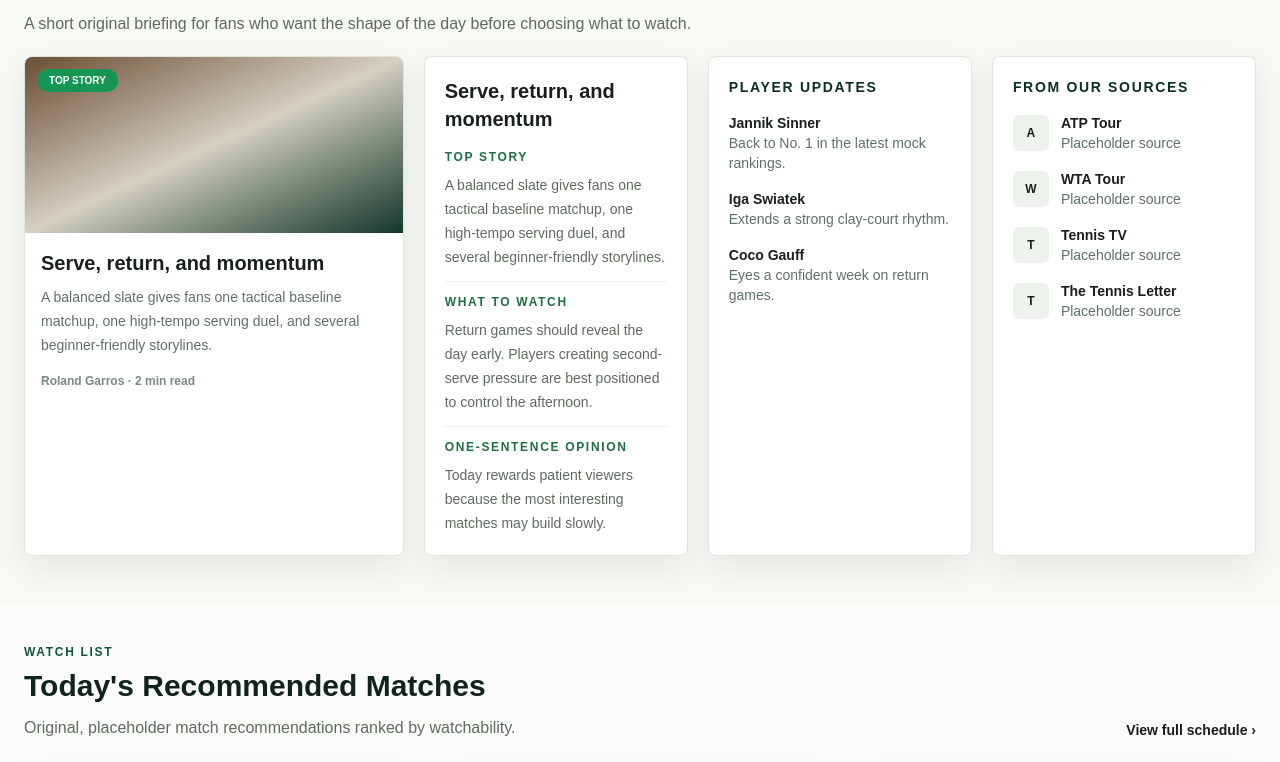
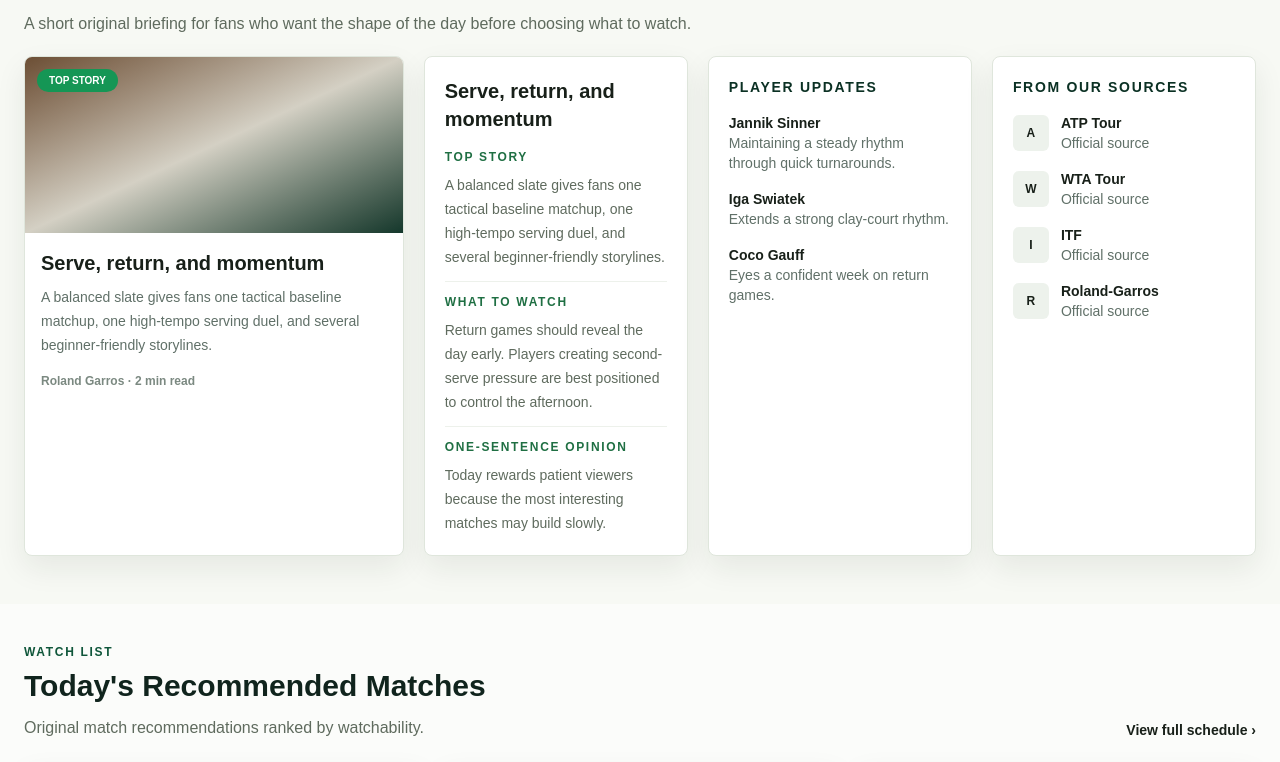
Before and after one commit to geoffrey-xiao/tennis_club, a Next.js app: page / in a window 1280 px wide. Shown: the part 673-1435 px from the top of the page. Built offline with nearby package versions, Linux system fonts and the light colour scheme; no server answers.

Commit message:
fix: complete final content QA

```diff
--- a/src/app/layout.tsx
+++ b/src/app/layout.tsx
@@ -34,7 +34,7 @@ export default function RootLayout({
       <body>
         <div className="min-h-screen bg-[var(--background)] text-[var(--foreground)]">
           <SiteHeader />
-          <main>{children}</main>
+          <div>{children}</div>
           <SiteFooter />
         </div>
       </body>
--- a/src/app/page.tsx
+++ b/src/app/page.tsx
@@ -15,7 +15,7 @@ export default function Home() {
   const recommendedMatches = matches.slice(0, 3);
 
   return (
-    <>
+    <main>
       <HomeHero />
       <BriefingSection />
       <MatchesSection matches={recommendedMatches} />
@@ -23,6 +23,6 @@ export default function Home() {
       <PlayersSection players={featuredPlayers} />
       <BeginnerGuidesSection guides={beginnerGuides} />
       <NewsletterCta />
-    </>
+    </main>
   );
 }
--- a/src/components/home/briefing-section.tsx
+++ b/src/components/home/briefing-section.tsx
@@ -40,7 +40,7 @@ export function BriefingSection() {
         <article className="rounded-lg border border-[#dfe6dc] bg-white p-5 shadow-[0_12px_30px_rgba(21,38,30,0.08)]">
           <h3 className="text-sm font-black uppercase tracking-[0.12em] text-[#0b3124]">Player updates</h3>
           <div className="mt-4 grid gap-4 text-sm">
-            <p><span className="font-black">Jannik Sinner</span><br /><span className="text-[#607068]">Back to No. 1 in the latest mock rankings.</span></p>
+            <p><span className="font-black">Jannik Sinner</span><br /><span className="text-[#607068]">Maintaining a steady rhythm through quick turnarounds.</span></p>
             <p><span className="font-black">Iga Swiatek</span><br /><span className="text-[#607068]">Extends a strong clay-court rhythm.</span></p>
             <p><span className="font-black">Coco Gauff</span><br /><span className="text-[#607068]">Eyes a confident week on return games.</span></p>
           </div>
@@ -48,11 +48,11 @@ export function BriefingSection() {
         <article className="rounded-lg border border-[#dfe6dc] bg-white p-5 shadow-[0_12px_30px_rgba(21,38,30,0.08)]">
           <h3 className="text-sm font-black uppercase tracking-[0.12em] text-[#0b3124]">From our sources</h3>
           <div className="mt-4 grid gap-4 text-sm">
-            {["ATP Tour", "WTA Tour", "Tennis TV", "The Tennis Letter"].map((source) => (
-              <p key={source} className="flex items-center gap-3">
-                <span className="grid h-9 w-9 place-items-center rounded-md bg-[#edf2ec] text-xs font-black">{source[0]}</span>
-                <span><span className="font-black">{source}</span><br /><span className="text-[#607068]">Placeholder source</span></span>
-              </p>
+            {[{ label: "ATP Tour", url: "https://www.atptour.com/" }, { label: "WTA Tour", url: "https://www.wtatennis.com/" }, { label: "ITF", url: "https://www.itftennis.com/" }, { label: "Roland-Garros", url: "https://www.rolandgarros.com/" }].map((source) => (
+              <a key={source.label} href={source.url} target="_blank" rel="noreferrer" className="flex items-center gap-3">
+                <span className="grid h-9 w-9 place-items-center rounded-md bg-[#edf2ec] text-xs font-black">{source.label[0]}</span>
+                <span><span className="font-black">{source.label}</span><br /><span className="text-[#607068]">Official source</span></span>
+              </a>
             ))}
           </div>
         </article>
--- a/src/components/home/matches-section.tsx
+++ b/src/components/home/matches-section.tsx
@@ -15,7 +15,7 @@ export function MatchesSection({ matches }: MatchesSectionProps) {
           <SectionHeading
             eyebrow="Watch list"
             title="Today's Recommended Matches"
-            description="Original, placeholder match recommendations ranked by watchability."
+            description="Original match recommendations ranked by watchability."
           />
           <Link href="/news" className="hidden text-sm font-black text-[#0b3124] sm:block">
             View full schedule ›
--- a/src/components/newsletter-cta.tsx
+++ b/src/components/newsletter-cta.tsx
@@ -18,21 +18,14 @@ export function NewsletterCta() {
             News, match picks, player updates and guides delivered every morning.
           </p>
         </div>
-        <form className="grid gap-3 sm:grid-cols-[1fr_auto]">
-          <label className="sr-only" htmlFor="newsletter-email">Email address</label>
-          <input
-            id="newsletter-email"
-            type="email"
-            placeholder="Enter your email address"
-            className="min-h-12 rounded-md border border-white/20 bg-white px-4 text-sm text-[#10241d] outline-none"
-          />
+        <div className="flex md:justify-end">
           <Link
             href="/subscribe"
             className="accent-link-text inline-flex min-h-12 items-center justify-center rounded-md bg-[#f4f100] px-5 text-sm font-black"
           >
             Get Daily Updates ›
           </Link>
-        </form>
+        </div>
       </div>
     </section>
   );
--- a/src/data/articles.ts
+++ b/src/data/articles.ts
@@ -59,7 +59,7 @@ export const articles: Article[] = [
       "Three pressure patterns to watch when two aggressive baseliners meet deep in a draw.",
     body:
       "The first serve after a long rally, the return at 30-40, and the first point after a medical timeout can reveal who is reading the match best. A close preview should focus less on reputation and more on which player owns those repeatable moments.",
-    sources: [{ label: "Tournament schedule placeholder", url: "https://www.atptour.com/" }],
+    sources: [{ label: "ATP Tour", url: "https://www.atptour.com/" }],
     publishedAt: "2026-06-03T10:30:00.000Z",
     author: "Tennis Club Desk",
     tags: ["preview", "pressure", "baseline"]
@@ -73,7 +73,7 @@ export const articles: Article[] = [
       "Start with rhythm, contact, and balance before worrying about speed or spin.",
     body:
       "A reliable serve starts with a motion you can repeat. New players should treat toss height, relaxed shoulders, and a balanced finish as the first checkpoints, then add power once contact becomes predictable.",
-    sources: [{ label: "Coaching resource placeholder", url: "https://www.usta.com/" }],
+    sources: [{ label: "USTA player development", url: "https://www.usta.com/" }],
     publishedAt: "2026-06-02T14:00:00.000Z",
     author: "Tennis Club Desk",
     tags: ["serve", "learn", "practice"]
@@ -87,7 +87,7 @@ export const articles: Article[] = [
       "Recent results matter, but matchup fit, travel load, and surface comfort can matter more.",
     body:
       "A three-match winning streak is useful context, not a full prediction. Form is strongest when it lines up with the player's preferred surface, healthy movement, and a draw that rewards their best patterns.",
-    sources: [{ label: "Player profile placeholder", url: "https://www.wtatennis.com/" }],
+    sources: [{ label: "ATP Tour player profiles", url: "https://www.atptour.com/en/players" }],
     publishedAt: "2026-06-01T11:00:00.000Z",
     author: "Tennis Club Desk",
     tags: ["form", "players", "analysis"]
@@ -101,7 +101,7 @@ export const articles: Article[] = [
       "A concise look at how early court position and heavy spin help a top clay-court player control rallies.",
     body:
       "On clay, patience matters as much as pace. The best rhythm players build pressure with repeatable patterns, forcing opponents to defend wider with each exchange.",
-    sources: [{ label: "WTA profile placeholder", url: "https://www.wtatennis.com/" }],
+    sources: [{ label: "WTA player profiles", url: "https://www.wtatennis.com/players" }],
     publishedAt: "2026-06-01T09:00:00.000Z",
     author: "Tennis Club Desk",
     tags: ["wta", "clay", "players"]
@@ -115,7 +115,7 @@ export const articles: Article[] = [
       "Five original, high-level angles for following a major tournament without getting lost in the draw.",
     body:
       "A major rewards different kinds of durability: physical recovery, mental reset after long sets, and tactical flexibility when matchups change round by round.",
-    sources: [{ label: "Tournament homepage placeholder", url: "https://www.rolandgarros.com/" }],
+    sources: [{ label: "Roland-Garros official site", url: "https://www.rolandgarros.com/" }],
     publishedAt: "2026-05-31T12:00:00.000Z",
     author: "Tennis Club Desk",
     tags: ["grand-slam", "storylines", "preview"]
@@ -129,7 +129,7 @@ export const articles: Article[] = [
       "A practical beginner guide to choosing a racket by comfort, control, and consistency before specs.",
     body:
       "New players should start with comfort and repeatable contact. A racket that makes practice feel stable is more useful than one chosen only for power or a favorite player's setup.",
-    sources: [{ label: "Equipment guide placeholder", url: "https://www.usta.com/" }],
+    sources: [{ label: "USTA improvement resources", url: "https://www.usta.com/en/home/improve.html" }],
     publishedAt: "2026-05-30T10:00:00.000Z",
     author: "Tennis Club Desk",
     tags: ["gear", "beginner", "racket"]
@@ -143,7 +143,7 @@ export const articles: Article[] = [
       "Learn why break points are the pressure moments that can change a match quickly.",
     body:
       "A break point is a chance for the returner to win a game against serve. It matters because holding serve is usually expected, so converting one can shift the set's momentum.",
-    sources: [{ label: "Rules reference placeholder", url: "https://www.itftennis.com/" }],
+    sources: [{ label: "ITF Rules of Tennis", url: "https://www.itftennis.com/en/about-us/governance/rules-and-regulations/" }],
     publishedAt: "2026-05-29T10:00:00.000Z",
     author: "Tennis Club Desk",
     tags: ["rules", "beginner", "scoring"]
```
